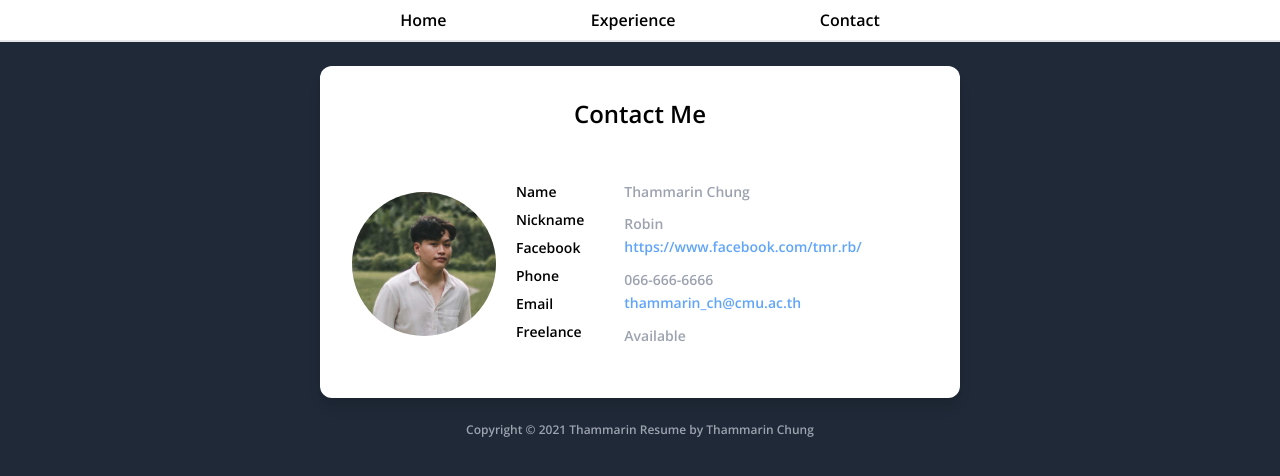
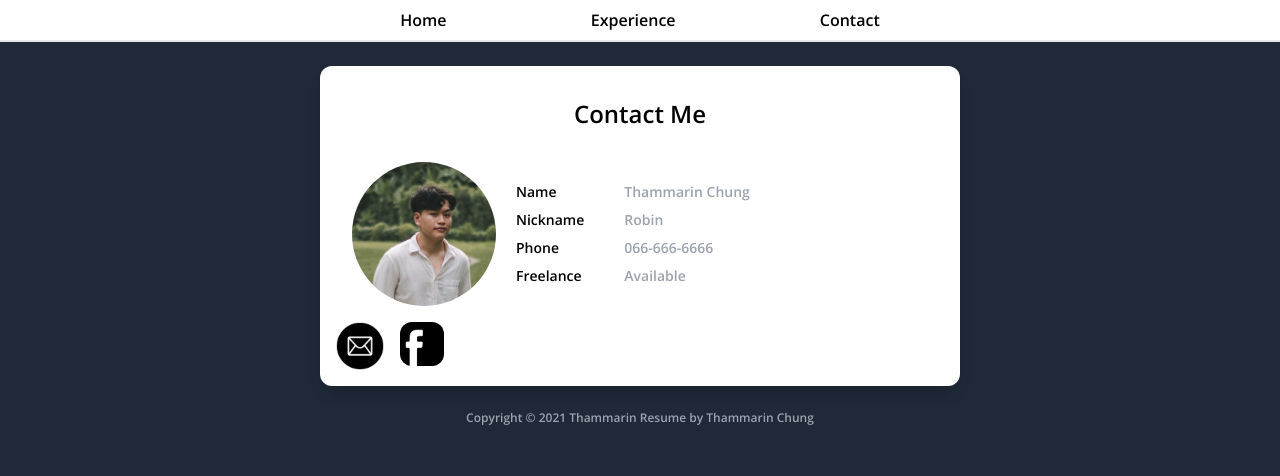
Before and after one commit to cpe-cmu-261207/lab-01-Roxest, a plain HTML site: page contact.html in a window 1280 px wide. Drawn offline with nearby package versions, Linux system fonts and the light colour scheme.

Commit message:
probably work

```diff
--- a/contact.html
+++ b/contact.html
@@ -33,24 +33,27 @@
                 <div class="p-5 space-y-2">
                     <p class="dfont text-sm">Name</p>
                     <p class="dfont text-sm">Nickname</p>
-                    <p class="dfont text-sm">Facebook</p>
                     <p class="dfont text-sm">Phone</p>
-                    <p class="dfont text-sm">Email</p>
                     <p class="dfont text-sm">Freelance</p>
                 </div>
                 <!-- details -->
-                <div class="p-5 space-y-3">
+                <div class="p-5 space-y-2">
                     <p class="dfont text-sm text-gray-400">Thammarin Chung</p>
                     <p class="dfont text-sm text-gray-400">Robin</p>
-                    <a class="dfont text-sm text-blue-400" href="https://www.facebook.com/tmr.rb/">
-                        https://www.facebook.com/tmr.rb/</a>
                     <p class="dfont text-sm text-gray-400">066-666-6666</p>
-                    <a class="dfont text-sm text-blue-400" href="mailto:thammarin_ch@cmu.ac.th">thammarin_ch@cmu.ac.th</a>
                     <p class="dfont text-sm text-gray-400">Available</p>
                 </div>
             </div>
+            <div class="flex justify-start space-x-4">
+                <a href="mailto:thammarin_ch@cmu.ac.th" >
+                    <img src="./pic/emic.png" class="w-12 h-12 object-contain">
+                </a>
+                <a href="www.facebook.com/tmr.rb">
+                    <img src="./pic/fbicc.png" class="w-10\/12 h-11 object-contain rounded-xl">
+                    </svg>
 
-
+                </a>
+            </div>
         </div>
     </div>
     <p class="dfont text-center text-xs text-gray-400 mt-5 mb-4">Copyright © 2021 Thammarin Resume by Thammarin
```
Also changed, not shown: pic/emic.png (added), pic/fbicc.png (added).
